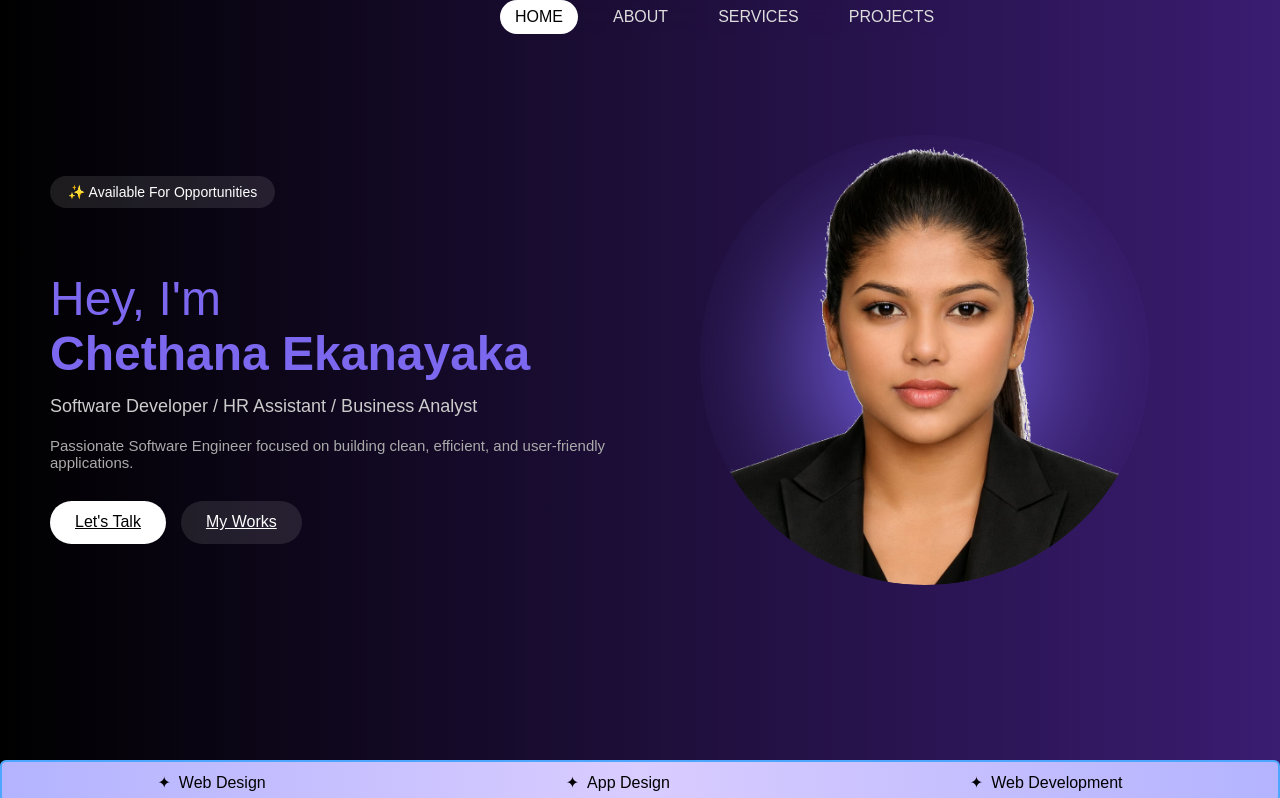
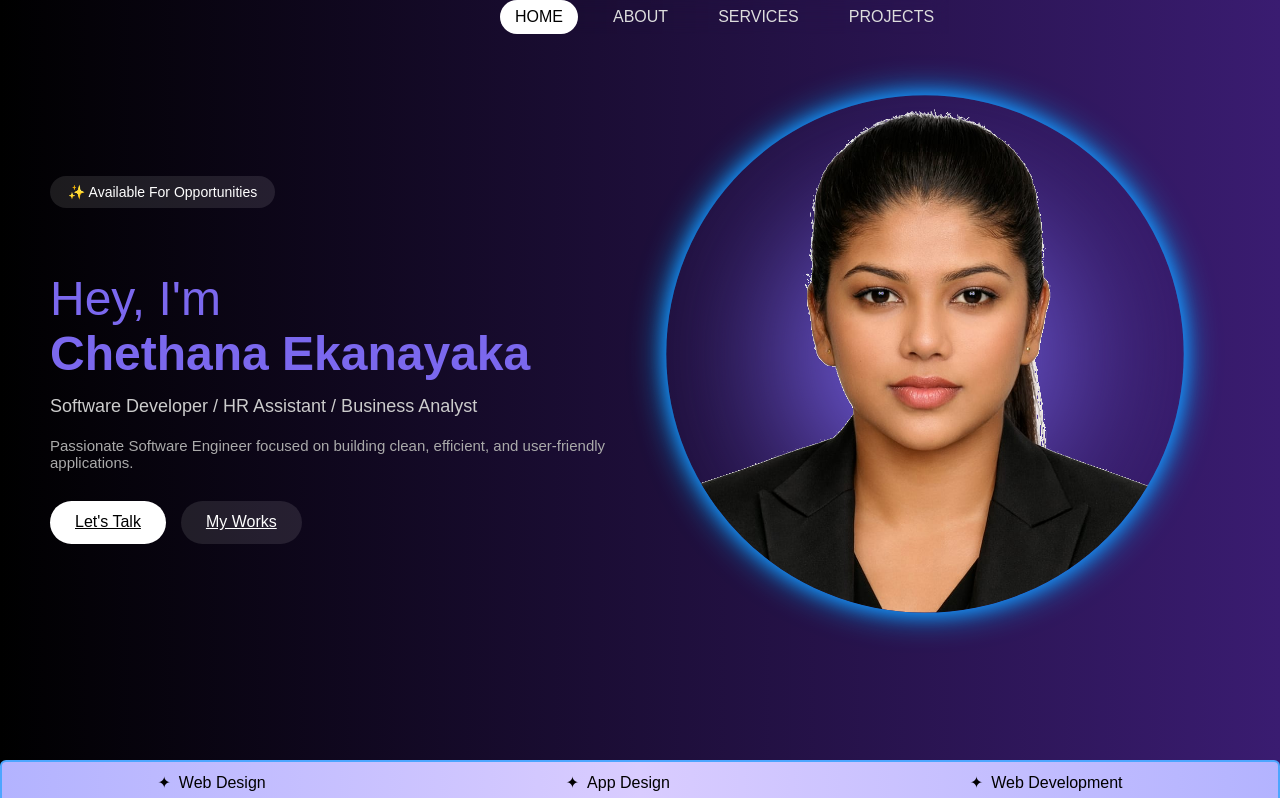
Before and after one commit to nethmichethana/My_Portfolio, a plain HTML site: page index.html in a window 1280 px wide. Shown: the top 798 px of the page. Drawn offline with Linux system fonts and the light colour scheme.

Commit message:
Updated Hero Image

```diff
--- a/style.css
+++ b/style.css
@@ -156,6 +156,8 @@ body {
     align-items: center;
 
     animation: float 3s ease-in-out infinite;
+    box-shadow: 0 0 15px dodgerblue, 0 0 30px #00aaff;
+    transform: translateY(-6px) scale(1.15);
 }
 
 /* Image */
```
